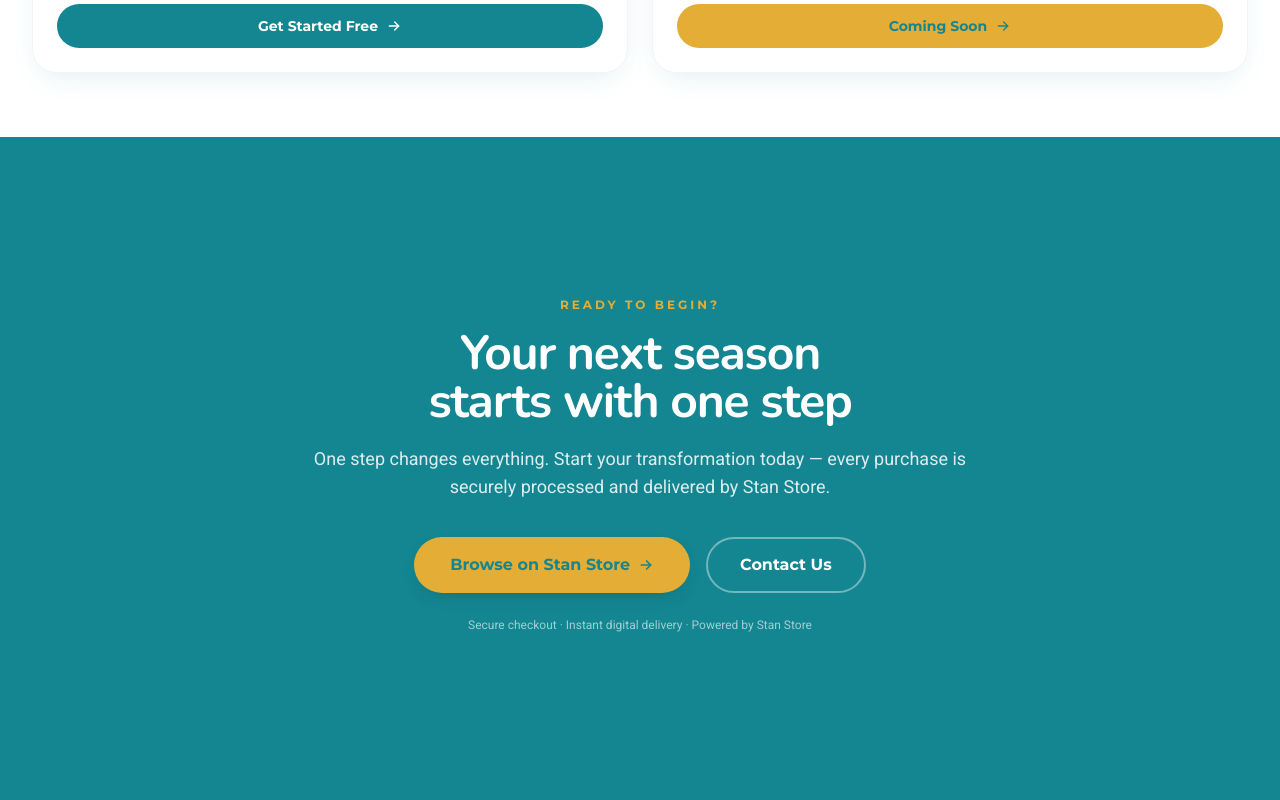
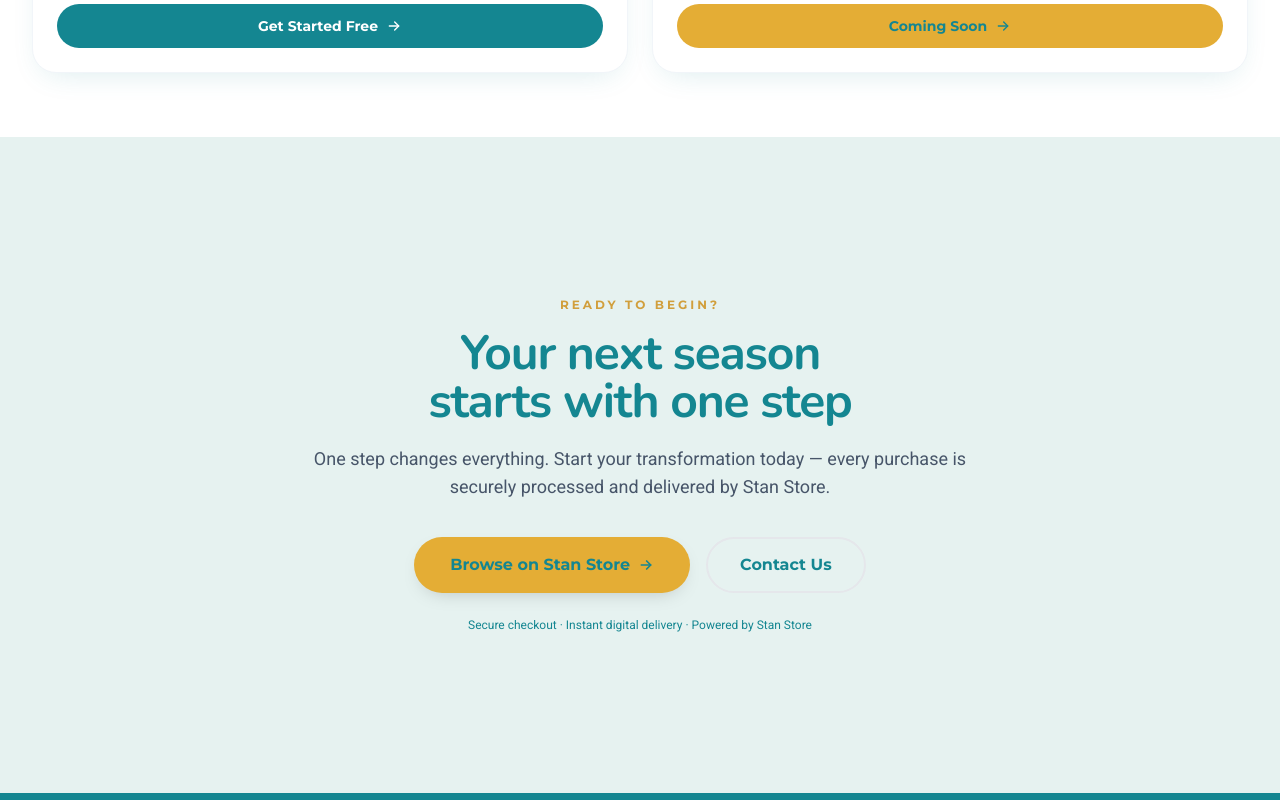
Before and after one commit to javidverse-blip/LifetimeLifestyleLLC, a Next.js app: page /programs in a window 1280 px wide. Shown: the part 5660-6460 px from the top of the page. Built offline with nearby package versions, Linux system fonts and the light colour scheme; a web font is replaced by a local one.

Commit message:
Recolor Stan Store CTA section to mist for footer contrast
Change the programs CTA background from solid teal (same color as the
footer) to the light mist band, with dark green text and gold button.

```diff
--- a/src/components/programs/CTASection.tsx
+++ b/src/components/programs/CTASection.tsx
@@ -8,18 +8,18 @@ export function CTASection({
   ctaLabel: string;
 }) {
   return (
-    <section className="bg-[var(--teal)]">
+    <section className="bg-[var(--mist)]">
       <div className="mx-auto max-w-7xl px-4 py-20 sm:px-6 lg:px-8">
         <Reveal>
-          <div className="px-6 py-16 text-center text-white sm:px-12 sm:py-20">
+          <div className="px-6 py-16 text-center text-[var(--green)] sm:px-12 sm:py-20">
             <div className="mx-auto max-w-2xl">
-              <p className="font-accent text-xs font-bold uppercase tracking-[0.25em] text-brand-yellow">
+              <p className="font-accent text-xs font-bold uppercase tracking-[0.25em] text-[var(--gold-deep)]">
                 Ready to begin?
               </p>
-              <h2 className="mt-4 text-balance text-3xl font-extrabold tracking-tight text-white sm:text-5xl">
+              <h2 className="mt-4 text-balance text-3xl font-extrabold tracking-tight text-[var(--green)] sm:text-5xl">
                 Your next season starts with one step
               </h2>
-              <p className="mt-5 text-base leading-relaxed text-white/85 sm:text-lg">
+              <p className="mt-5 text-base leading-relaxed text-slate-600 sm:text-lg">
                 One step changes everything. Start your transformation today —
                 every purchase is securely processed and delivered by Stan
                 Store.
@@ -48,12 +48,12 @@ export function CTASection({
               </a>
               <a
                 href="mailto:lifetimelifestylellc@gmail.com"
-                className="inline-flex items-center gap-2 rounded-full border-2 border-white/40 px-8 py-3.5 font-accent text-base font-bold text-white transition-all duration-200 hover:-translate-y-0.5 hover:bg-white hover:text-brand-ink"
+                className="inline-flex items-center gap-2 rounded-full border-2 border-[var(--teal)]/40 px-8 py-3.5 font-accent text-base font-bold text-[var(--teal)] transition-all duration-200 hover:-translate-y-0.5 hover:bg-white hover:text-[var(--green)]"
               >
                 Contact Us
               </a>
             </div>
-            <p className="mt-6 text-xs text-white/60">
+            <p className="mt-6 text-xs text-[var(--teal)]/60">
               Secure checkout · Instant digital delivery · Powered by Stan Store
             </p>
           </div>
```
